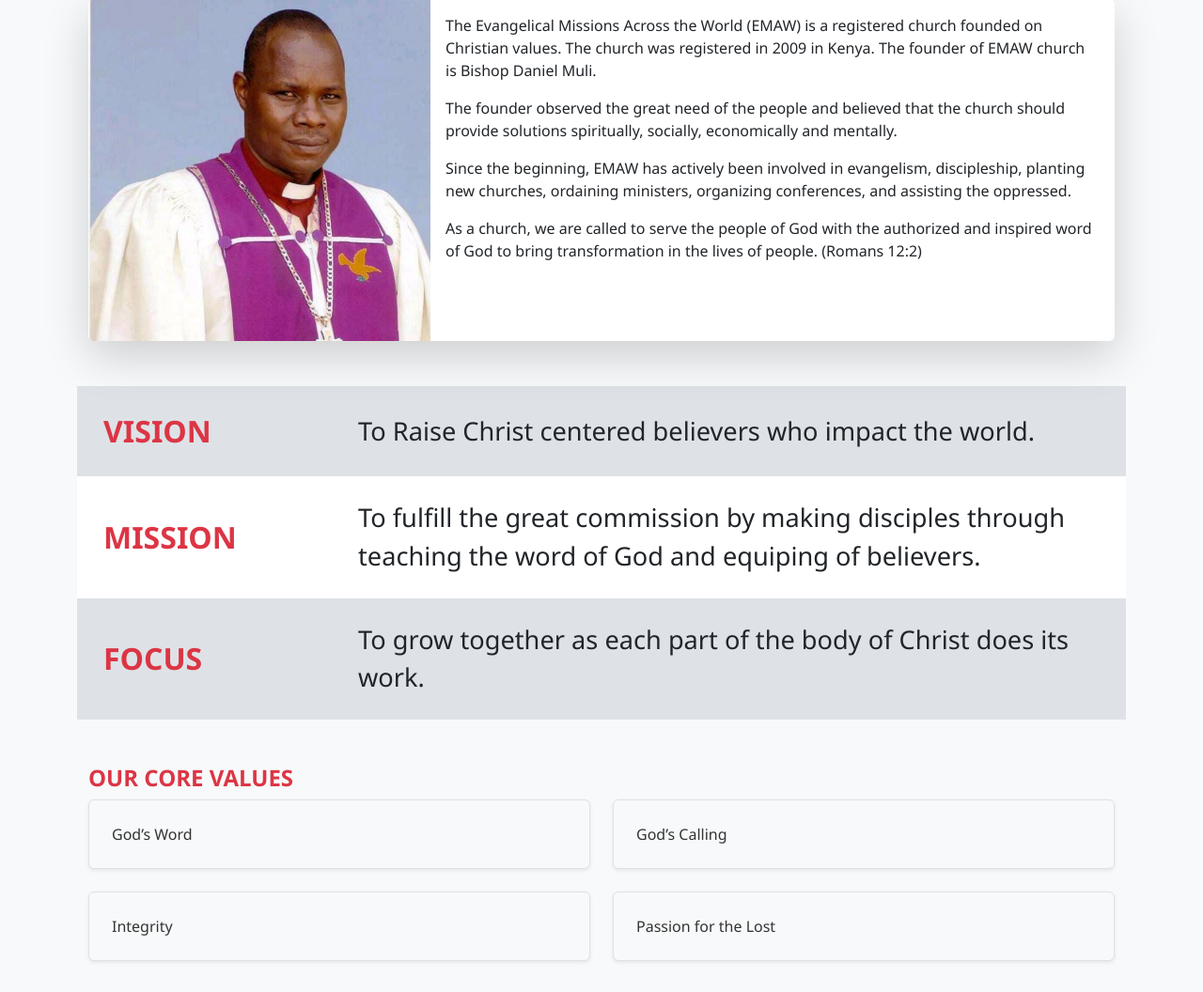
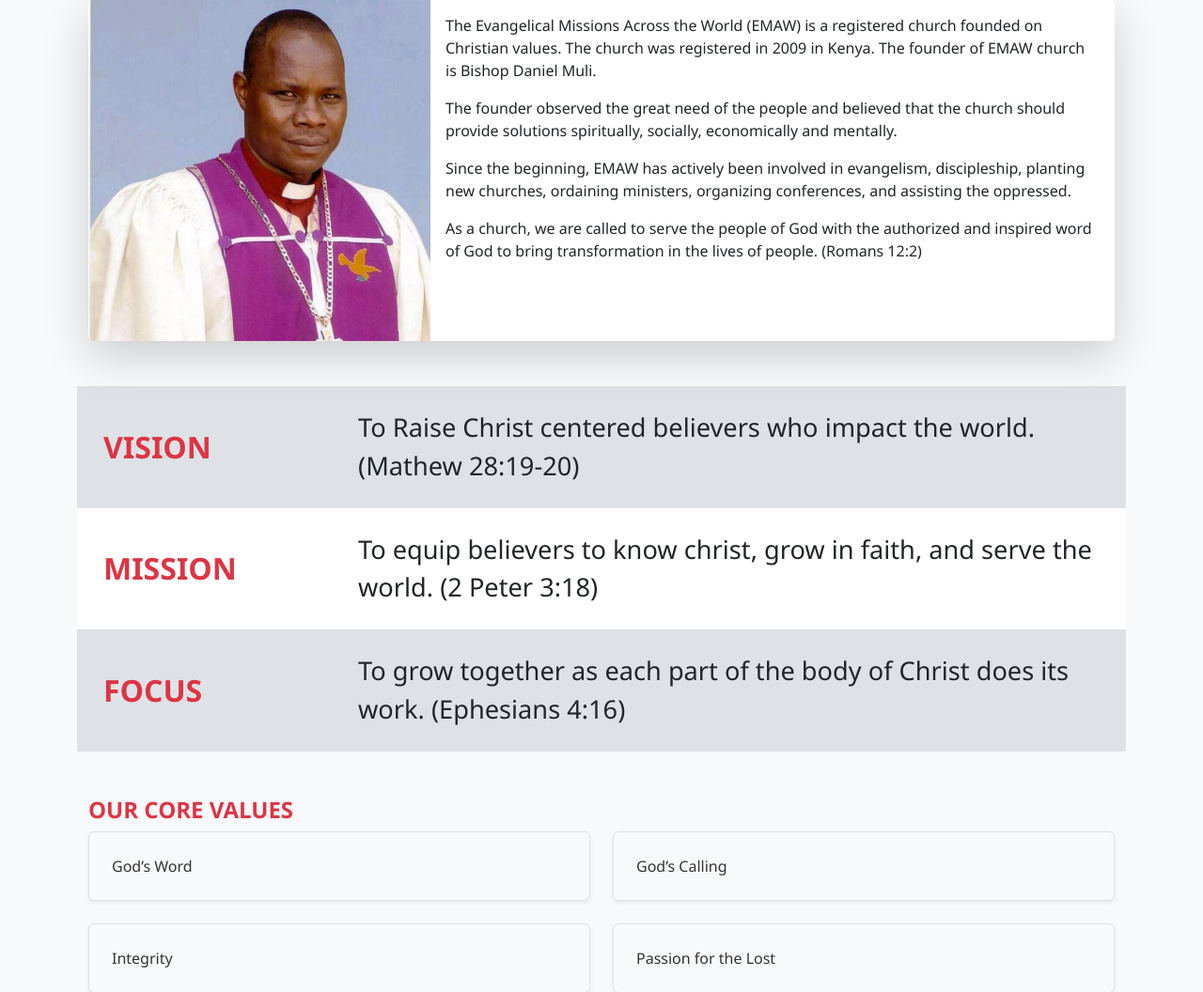
Before and after one commit to Fickey123/emaw_website, a Flask app: page /about in a window 1280 px wide; the page is wider, and only the part inside the window is pictured. Shown: the part 201-1257 px from the top of that part at 94% size. Run offline with Flask 3, Linux system fonts and the light colour scheme; some libraries are stand-ins or nearby versions.

Commit message:
modify templates/about.html, templates/home.html

```diff
--- a/templates/about.html
+++ b/templates/about.html
@@ -42,7 +42,7 @@
         Vision
       </div>
       <div class="col-md-9 text-dark" style="font-size: 1.7rem;">
-        To Raise Christ centered believers who impact the world.
+        To Raise Christ centered believers who impact the world.(Mathew 28:19-20)
       </div>
     </div>
 
@@ -52,7 +52,7 @@
         Mission
       </div>
       <div class="col-md-9 text-dark" style="font-size: 1.7rem;">
-        To fulfill the great commission by making disciples through teaching the word of God and equiping of believers.
+        To equip believers to know christ, grow in faith, and serve the world. (2 Peter 3:18)
       </div>
     </div>
 
@@ -62,7 +62,7 @@
         Focus
       </div>
       <div class="col-md-9 text-dark" style="font-size: 1.7rem;">
-        To grow together as each part of the body of Christ does its work.
+        To grow together as each part of the body of Christ does its work. (Ephesians 4:16)
       </div>
     </div>
 
--- a/templates/home.html
+++ b/templates/home.html
@@ -88,11 +88,11 @@
     const cycleData = [
     {
       title: "Vision",
-      description: "To Raise Christ centered believers who impact the world."
+      description: "To Raise Christ centered believers who impact the world.(Mathew 28:19-20)"
     },
     {
       title: "Mission",
-      description: "To fulfill the great commission by making disciples through teaching the word of God and equiping of believers."
+      description: "To equip believers to know christ, grow in faith, and serve the world. (2 Peter 3:18)"
     }
     ];
 
```
